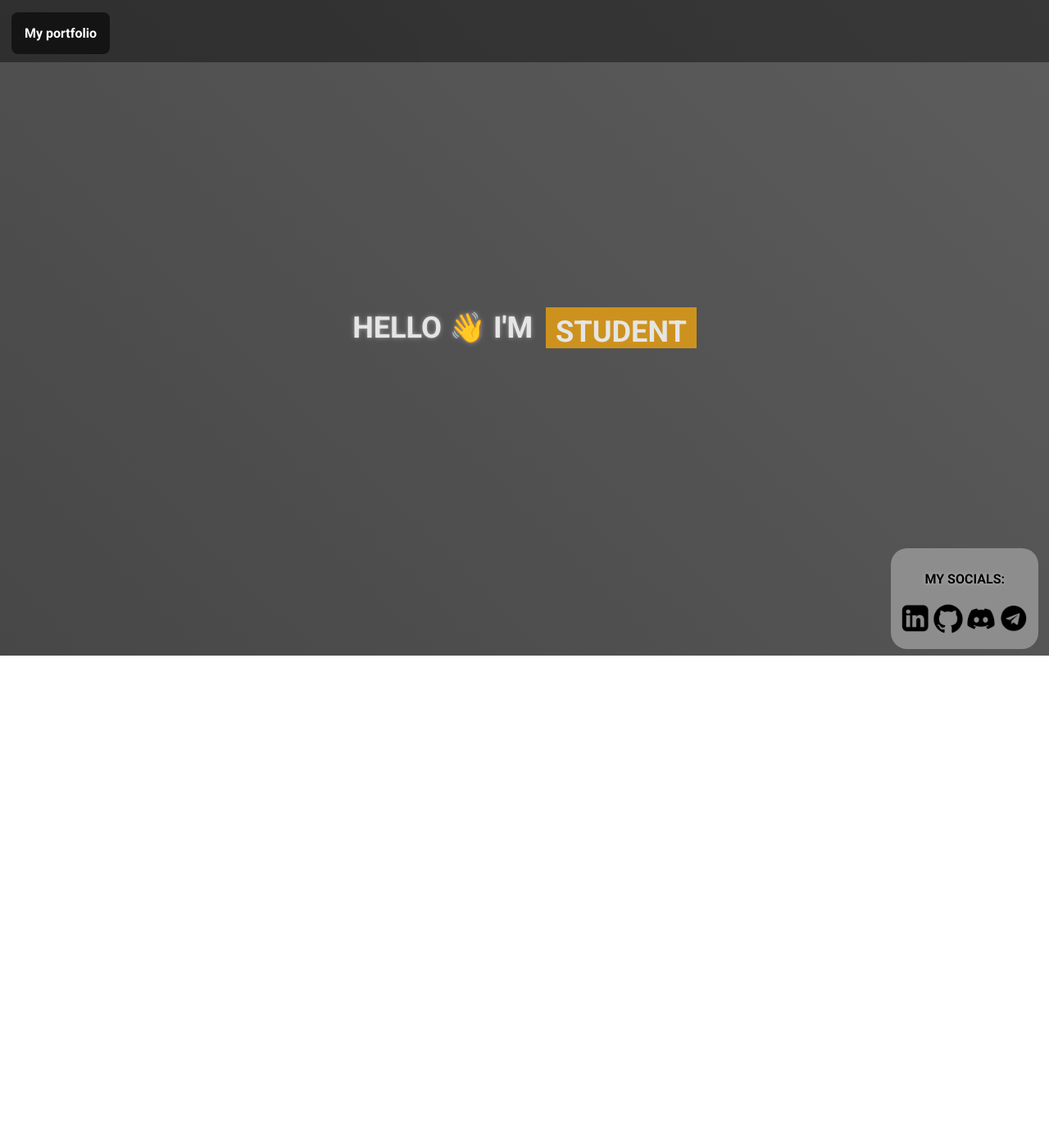
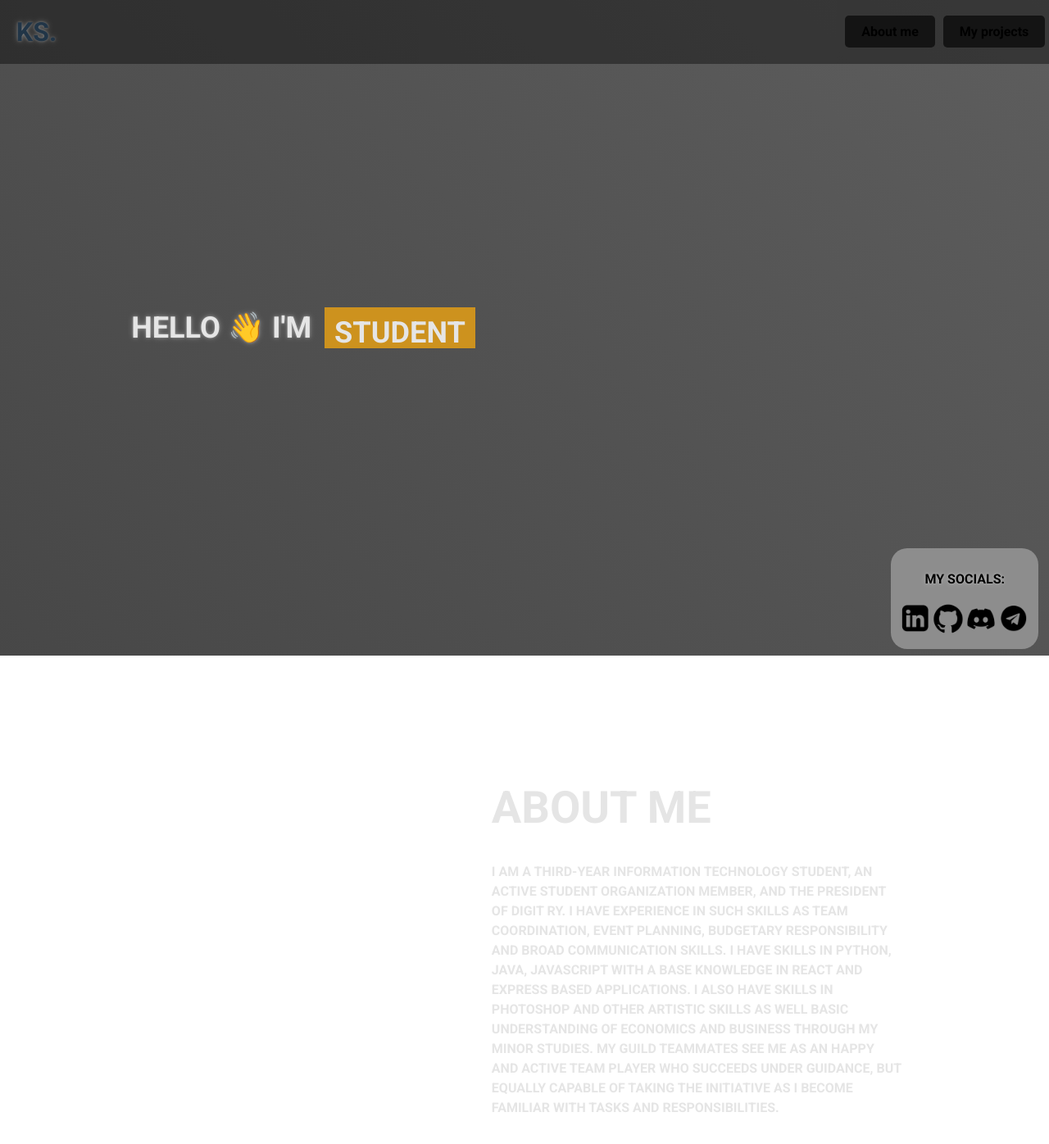
Before and after one commit to klsova/website, a React (Vite) app: page / in a window 1280 px wide. Shown: the top 1396 px of the page at 82% size. Before the commit the page ends 800 px from the top, so only its background shows below. Built offline with nearby package versions, Linux system fonts and the light colour scheme.

Commit message:
about me section added

```diff
--- a/src/App.css
+++ b/src/App.css
@@ -33,7 +33,6 @@ body {
   background-color: rgba(0, 0, 0, 0.4);
   padding: 10px 10px;
   display: flex;
-  justify-content: space-between;
   position: fixed;
   top: 0;
   left: 0;
@@ -46,22 +45,55 @@ body {
   font-size: 1.5em;
 }
 
+.KS p {
+  position: relative;
+  margin-top: 10%;
+  margin-bottom: 10%;
+  left: 20%;
+  font-size: 32px;
+}
+
+.button-container {
+  display: flex;
+  gap: 10px;
+  justify-content: flex-end;
+  align-items: center;
+  width: 95%;
+}
+
+.aboutme-button, .ddbutton {
+  padding: 10px 20px;
+  border: none;
+  border-radius: 5px;
+  cursor: pointer;
+  font-size: 16px;
+  background-color: rgb(20, 20, 20);
+}
+
+
+.about {
+  margin-top: 1500px;
+  padding: 20px;
+  border-radius: 8px;
+  max-width: 500px;
+  margin-left: auto;
+  margin-right: auto;
+}
+
+.about h1 {
+  font-size: 1.5em;
+}
+
+.about p {
+  font-size: 16px;
+}
+
 .dropdownmenu {
-  position: relative;
-  top: 0;
-  left: 5%;
+  position: absolute;
+  right: 1%;
   transform: translateX(-50%);
   margin-top: 5px;
   z-index: 1000;
-}
-
-.ddbutton {
-  background-color: rgb(20, 20, 20);
-  color: white;
-  padding: 16px;
-  font-size: 16px;
-  border: none;
-  cursor: pointer;
 }
 
 .dropdown-content {
@@ -70,7 +102,7 @@ body {
   flex-direction: column;
   background-color: rgb(20, 20, 20);
   min-height: 160px;
-  width: 100%;
+  min-width: 160px;
   top: 100%;
   box-shadow: 0px 8px 16px 0px rgba(0, 0, 0, 0.2);
   z-index: 1000;
@@ -78,6 +110,7 @@ body {
   transform-origin: top;
   overflow: hidden;
   border-radius: 0 0 8px 8px;
+  right: 1%;
 }
 
 @keyframes slideDown {
--- a/src/App.jsx
+++ b/src/App.jsx
@@ -12,16 +12,24 @@ function App() {
     setDropdownOpen(!dropdownOpen);
   }
 
+  const scrollToAbout = () => {
+    document.getElementById('about').scrollIntoView({ behavior: 'smooth' });
+  }
+
   return (
     <>
       <header className='header'>
-        <div className="dropdownmenu">
-          <button className="ddbutton" onClick={toggleDropdown}>My portfolio</button>
+        <div className ='KS'>
+          <p>KS.</p>
+        </div>
+        <div className='button-container'>
+          <button className='aboutme-button' onClick={scrollToAbout}>About me</button>
+          <button className='ddbutton' onClick={toggleDropdown}>My projects</button>
           {dropdownOpen && (
-          <div className="dropdown-content">
+            <div className="dropdown-content">
             <a href="https://github.com/klsova/civswipe">CivSwipe</a>
             <a href="https://github.com/klsova/plasettaja">Plasettaja</a>
-            <a href="https://github.com/klsova/website">This site</a>
+            <a href="https://github.com/klsova/pythonpeli">PythonPeli</a>
         </div>
         )}
         </div>
@@ -33,6 +41,11 @@ function App() {
             <div className='second'><div>Student</div></div>
             <div className='third'><div>Techie</div></div>
           </section>
+
+          <div id='about' className='about'>
+            <h1>About me</h1>
+            <p>I am a third-year Information Technology student, an active student organization member, and the President of Digit ry. I have experience in such skills as team coordination, event planning, budgetary responsibility and broad communication skills. I have skills in Python, Java, JavaScript with a base knowledge in React and Express based applications. I also have skills in Photoshop and other artistic skills as well basic understanding of economics and business through my minor studies. My guild teammates see me as an happy and active team player who succeeds under guidance, but equally capable of taking the initiative as I become familiar with tasks and responsibilities.</p>
+          </div>
           <div className="logo-container">
             <p>My socials:</p>
             <div className='logos'>
```
